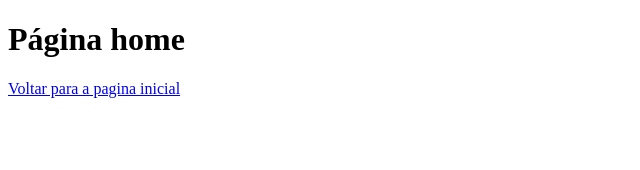
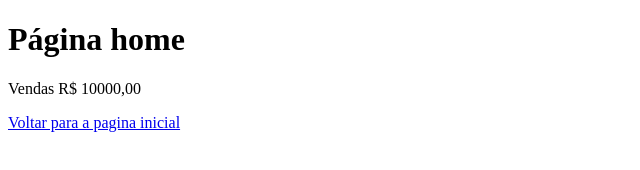
Before and after one commit to lucashmad/AulaTeste, a plain HTML site: page vendas.html in a window 1280 px wide. Shown: the whole page, without its empty margins (0-640 px from the left). Drawn offline with Linux system fonts and the light colour scheme.

Commit message:
Acrescentado o valor das vendas

```diff
--- a/vendas.html
+++ b/vendas.html
@@ -8,6 +8,7 @@
 </head>
 <body>
      <h1>Página home</h1>
+     <p>Vendas R$ 10000,00</p>
      <a href="index.html">Voltar para a pagina inicial</a>
 </body>
 </html>
```
